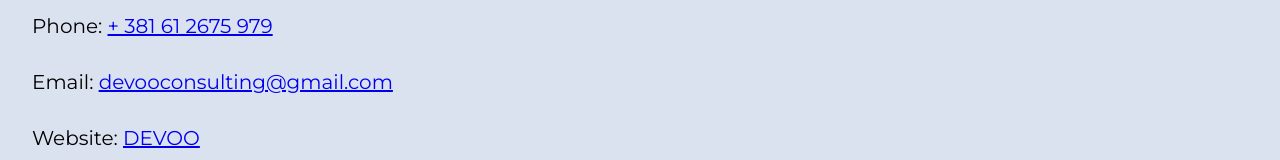
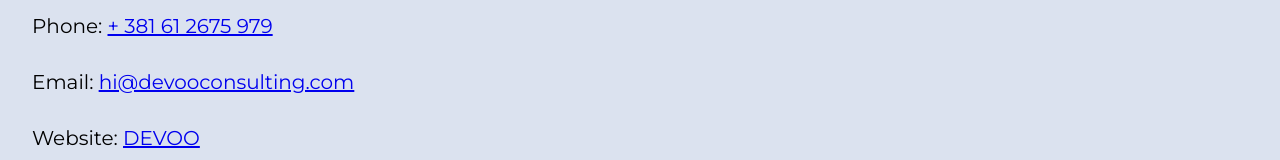
Before and after one commit to Devoo-Consulting/devoo_site, an Angular app: page /contact in a window 1280 px wide. Shown: the part 241-401 px from the top of the page. Built offline with nearby package versions, Linux system fonts and the light colour scheme.

Commit message:
email updated

```diff
--- a/src/app/contact/contact.component.html
+++ b/src/app/contact/contact.component.html
@@ -3,7 +3,7 @@
 
   <p><b>Devoo Consulting</b></p>
   <p>Phone: <a href="tel:+381612675979">+ 381 61 2675 979</a></p>
-  <p>Email: <a href="mailto:devooconsulting@gmail.com">devooconsulting@gmail.com</a></p>
+  <p>Email: <a href="mailto:hi@devooconsulting.com">hi@devooconsulting.com</a></p>
   <p>Website: <a href="https://devooconsulting.com">DEVOO</a></p>
 
   <p>
```
